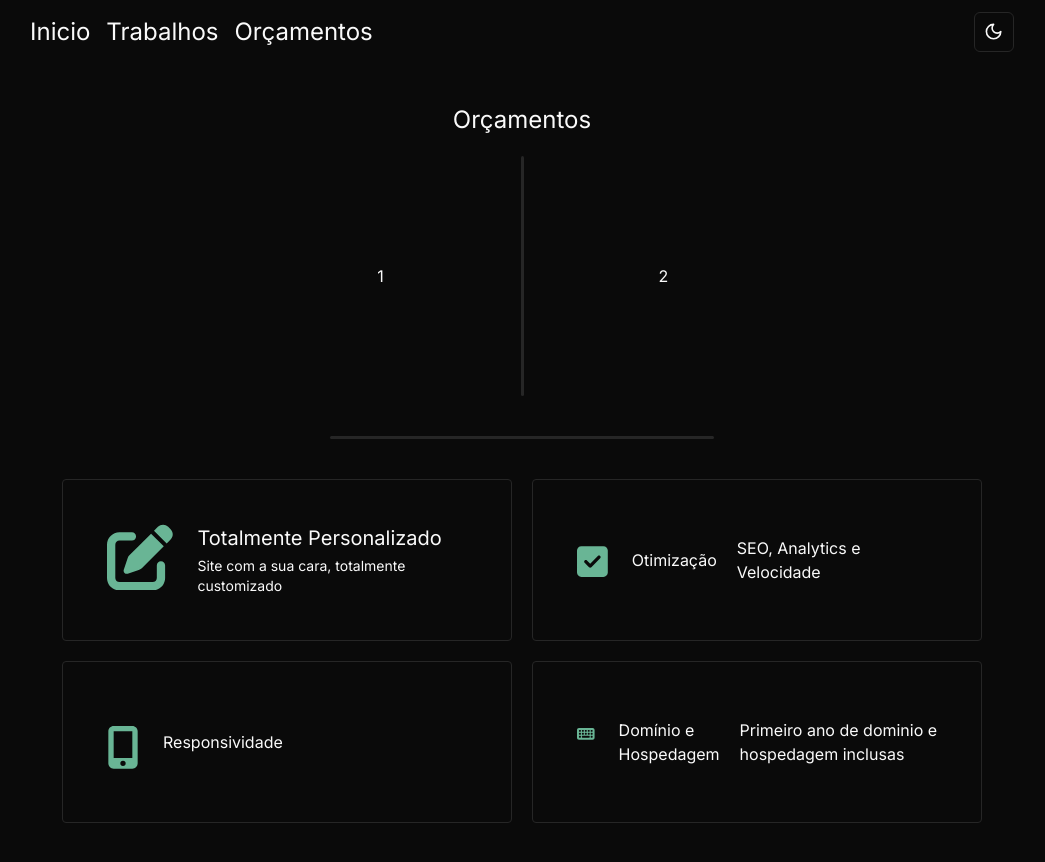
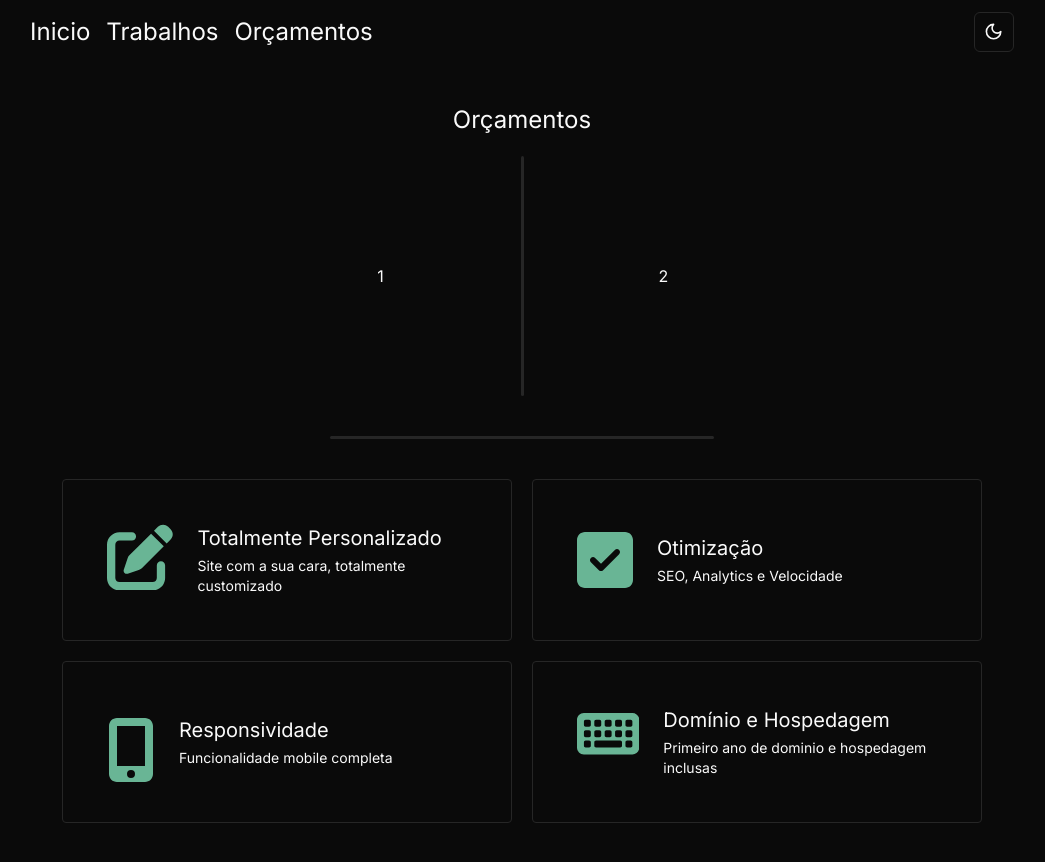
Before and after one commit to Acaj0/portifolio-antonio, a Next.js app: page /orcamento in a window 1280 px wide. Shown: the top 862 px of the page, without its empty margins (118-1163 px from the left). Built offline with nearby package versions, Linux system fonts and the light colour scheme.

Commit message:
More parts

```diff
--- a/src/app/orcamento/page.tsx
+++ b/src/app/orcamento/page.tsx
@@ -35,7 +35,7 @@ export default function orcamento() {
             </div>
           </div>
           <div className="border rounded p-10 flex flex-row items-center gap-5 w-[450px]">
-            <div className="w-10 h-10 p-1">
+            <div className="w-16 h-15 p-1">
               <svg xmlns="http://www.w3.org/2000/svg" viewBox="0 0 448 512">
                 <path
                   fill="#69b595"
@@ -43,11 +43,13 @@ export default function orcamento() {
                 />
               </svg>
             </div>
-            <h2>Otimização</h2>
-            <h3>SEO, Analytics e Velocidade</h3>
+            <div className="flex flex-col">
+              <h2 className="text-xl">Otimização</h2>
+              <h3 className="text-sm mt-1">SEO, Analytics e Velocidade</h3>
+            </div>
           </div>
           <div className="border rounded p-10 flex flex-row items-center gap-5 w-[450px]">
-            <div className="w-10 h-10 p-1">
+            <div className="w-14 h-14 p-1">
               <svg xmlns="http://www.w3.org/2000/svg" viewBox="0 0 384 512">
                 <path
                   fill="#69b595"
@@ -55,10 +57,13 @@ export default function orcamento() {
                 />
               </svg>
             </div>
-            <h2>Responsividade</h2>
+            <div className="flex flex-col">
+              <h2 className="text-xl">Responsividade</h2>
+              <h3 className="text-sm mt-1">Funcionalidade mobile completa</h3>
+            </div>
           </div>
           <div className="border rounded p-10 flex flex-row items-center gap-5 w-[450px]">
-            <div className="w-10 h-10 p-1">
+            <div className="w-20 h-20 p-1">
               <svg xmlns="http://www.w3.org/2000/svg" viewBox="0 0 576 512">
                 <path
                   fill="#69b595"
@@ -66,8 +71,12 @@ export default function orcamento() {
                 />
               </svg>
             </div>
-            <h2>Domínio e Hospedagem</h2>
-            <h3>Primeiro ano de dominio e hospedagem inclusas</h3>
+            <div className="flex flex-col">
+              <h2 className="text-xl">Domínio e Hospedagem</h2>
+              <h3 className="text-sm mt-1">
+                Primeiro ano de dominio e hospedagem inclusas
+              </h3>
+            </div>
           </div>
         </div>
       </div>
```
